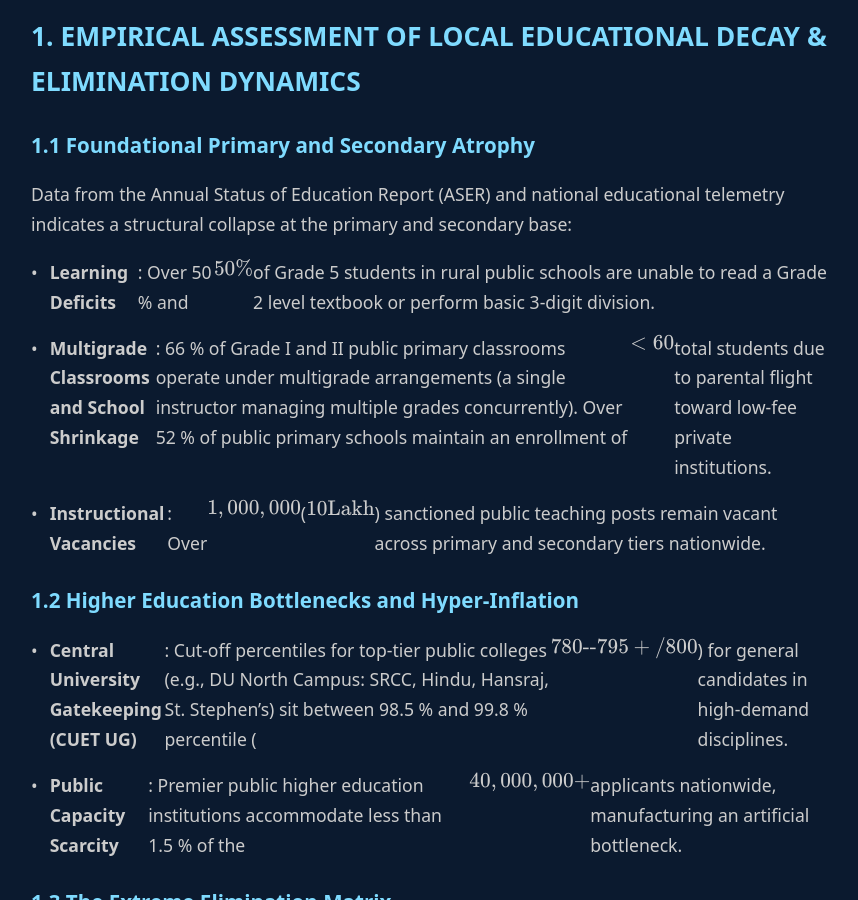
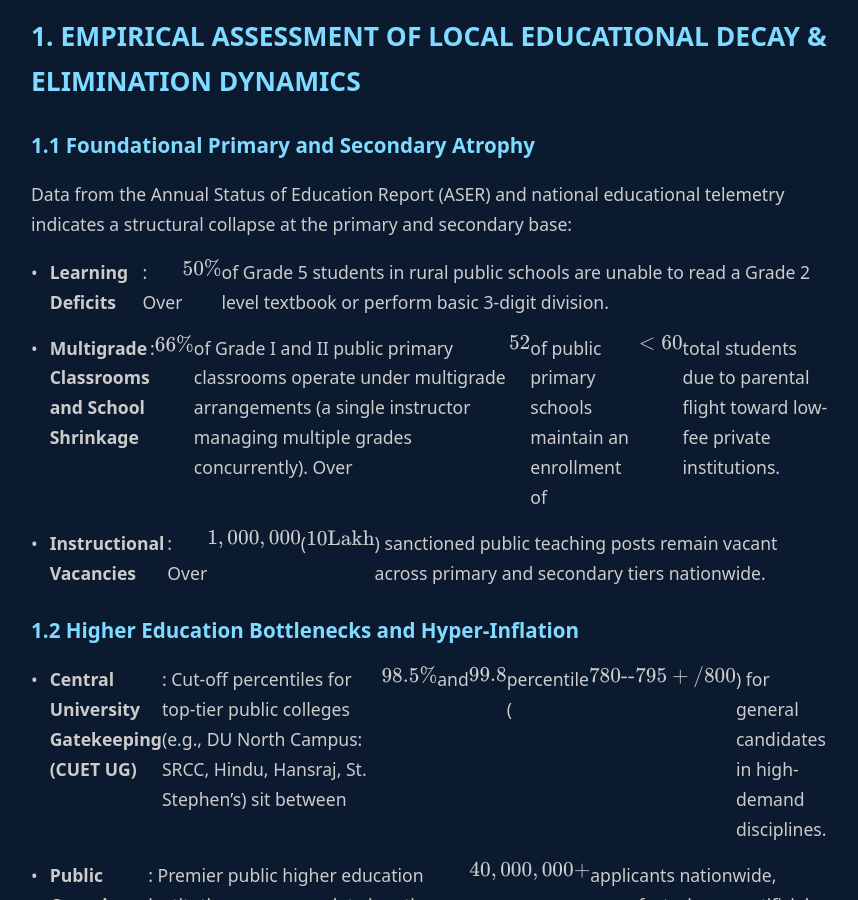
Before and after one commit to justicephysics/humanos2.0, a Jekyll site: the page built from y.md, in a window 1280 px wide and 900 px high, scrolled down 289 px. Shown: the whole window, without its empty margins (209-1067 px from the left). Built offline with Jekyll 4.4.1, drawn with Linux system fonts in a browser that asks for light colours; our own code applies the rules of GitHub Pages for plain Markdown files.

Commit message:
Update y.md

```diff
--- a/y.md
+++ b/y.md
@@ -6,12 +6,12 @@
 
 ### 1.1 Foundational Primary and Secondary Atrophy
 Data from the Annual Status of Education Report (ASER) and national educational telemetry indicates a structural collapse at the primary and secondary base:
-* **Learning Deficits**: Over 50 % and $50\%$ of Grade 5 students in rural public schools are unable to read a Grade 2 level textbook or perform basic 3-digit division.
-* **Multigrade Classrooms and School Shrinkage**: 66 % of Grade I and II public primary classrooms operate under multigrade arrangements (a single instructor managing multiple grades concurrently). Over 52 % of public primary schools maintain an enrollment of $$<60$$ total students due to parental flight toward low-fee private institutions.
+* **Learning Deficits**: Over $50\%$ of Grade 5 students in rural public schools are unable to read a Grade 2 level textbook or perform basic 3-digit division.
+* **Multigrade Classrooms and School Shrinkage**: $66\%$ of Grade I and II public primary classrooms operate under multigrade arrangements (a single instructor managing multiple grades concurrently). Over $52%$ of public primary schools maintain an enrollment of $$<60$$ total students due to parental flight toward low-fee private institutions.
 * **Instructional Vacancies**: Over $$1,000,000$$ ($$10\text{Lakh}$$) sanctioned public teaching posts remain vacant across primary and secondary tiers nationwide.
 
 ### 1.2 Higher Education Bottlenecks and Hyper-Inflation
-* **Central University Gatekeeping (CUET UG)**: Cut-off percentiles for top-tier public colleges (e.g., DU North Campus: SRCC, Hindu, Hansraj, St. Stephen's) sit between 98.5 % and 99.8 % percentile ($$780 \text{--}795+ / 800$$) for general candidates in high-demand disciplines.
+* **Central University Gatekeeping (CUET UG)**: Cut-off percentiles for top-tier public colleges (e.g., DU North Campus: SRCC, Hindu, Hansraj, St. Stephen's) sit between $98.5\%$ and $99.8%$ percentile ($$780 \text{--}795+ / 800$$) for general candidates in high-demand disciplines.
 * **Public Capacity Scarcity**: Premier public higher education institutions accommodate less than 1.5 % of the $$40,000,000+$$ applicants nationwide, manufacturing an artificial bottleneck.
 
 ### 1.3 The Extreme Elimination Matrix
```
